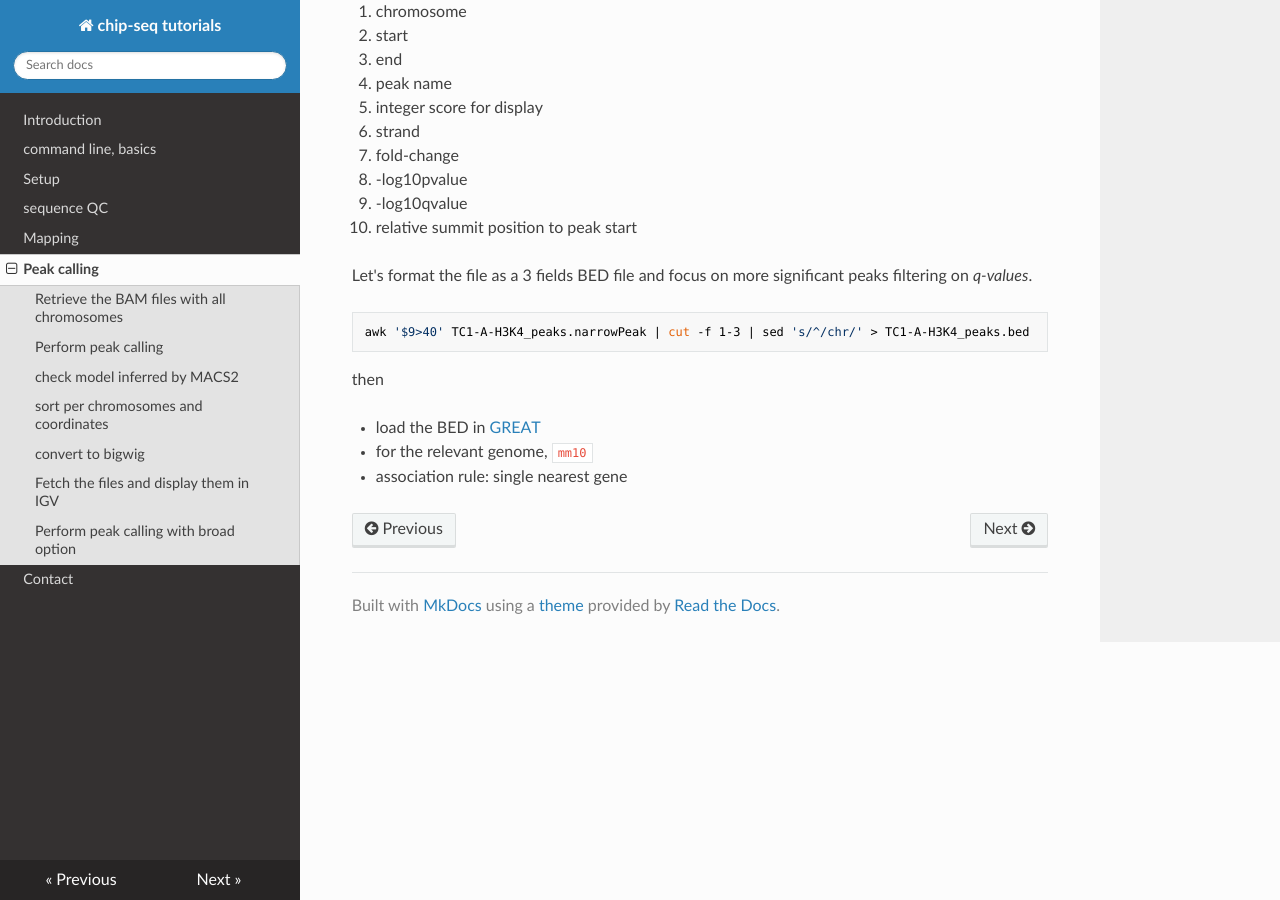
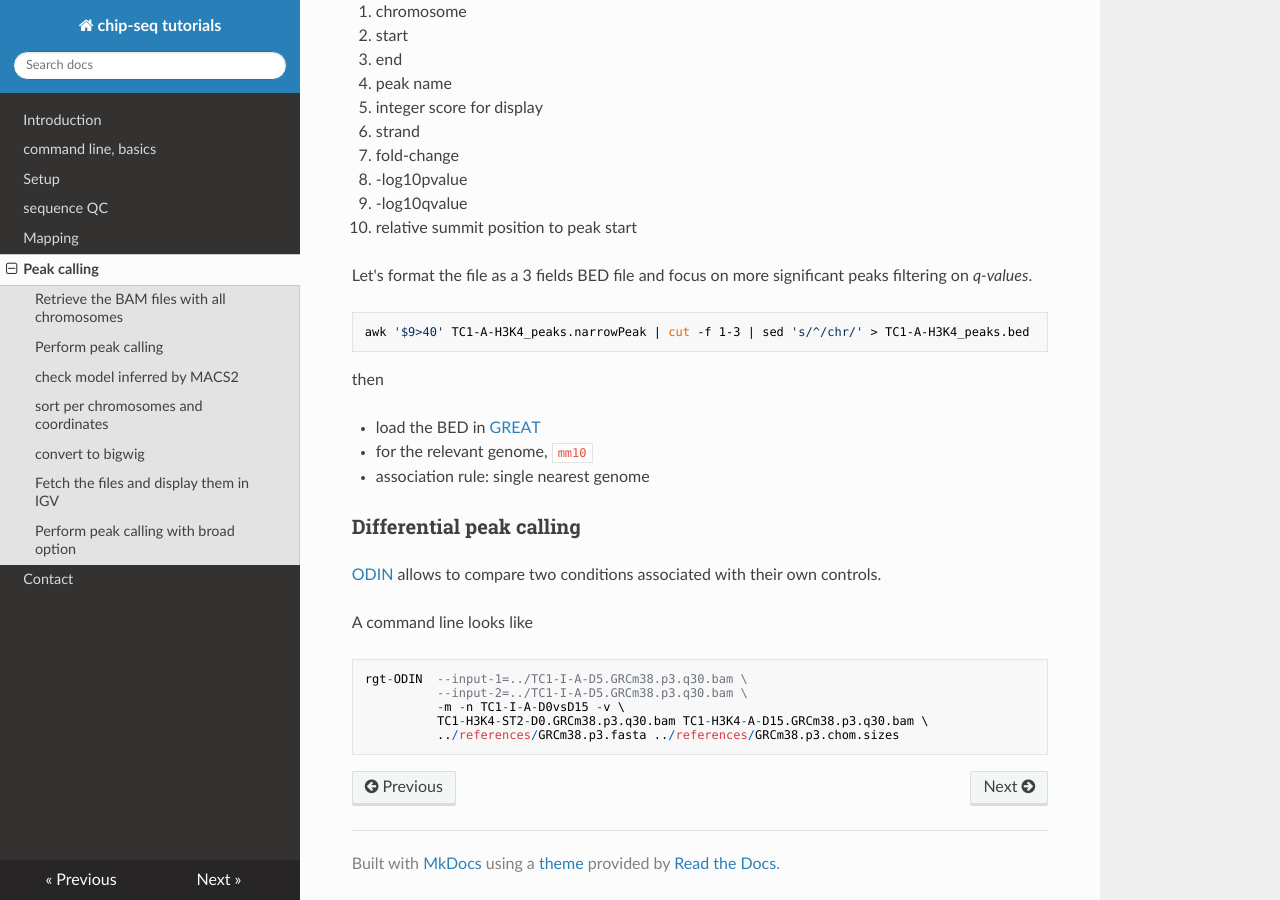
Before and after one commit to ginolhac/chip-seq, an MkDocs documentation site: the page built from docs/peak.md, in a window 1280 px wide and 900 px high, scrolled down 1662 px. Built offline with MkDocs 1.6.1, drawn with Linux system fonts in a browser that asks for light colours; nearby versions of some CDN libraries; old or Windows-style settings are respelled for this version of MkDocs.

Commit message:
add ODIN

````diff
--- a/docs/peak.md
+++ b/docs/peak.md
@@ -100,4 +100,17 @@ then
 
 * load the BED in [GREAT](http://bejerano.stanford.edu/great/public/html/)
 * for the relevant genome, `mm10`
-* association rule: single nearest gene
+* association rule: single nearest genome
+
+### Differential peak calling
+
+[ODIN](http://www.regulatory-genomics.org/odin-2/basic-introduction/) allows to compare two conditions associated with their own controls.
+
+A command line looks like
+```
+rgt-ODIN  --input-1=../TC1-I-A-D5.GRCm38.p3.q30.bam \
+          --input-2=../TC1-I-A-D5.GRCm38.p3.q30.bam \
+          -m -n TC1-I-A-D0vsD15 -v \
+          TC1-H3K4-ST2-D0.GRCm38.p3.q30.bam TC1-H3K4-A-D15.GRCm38.p3.q30.bam \
+          ../references/GRCm38.p3.fasta ../references/GRCm38.p3.chom.sizes
+```
````
